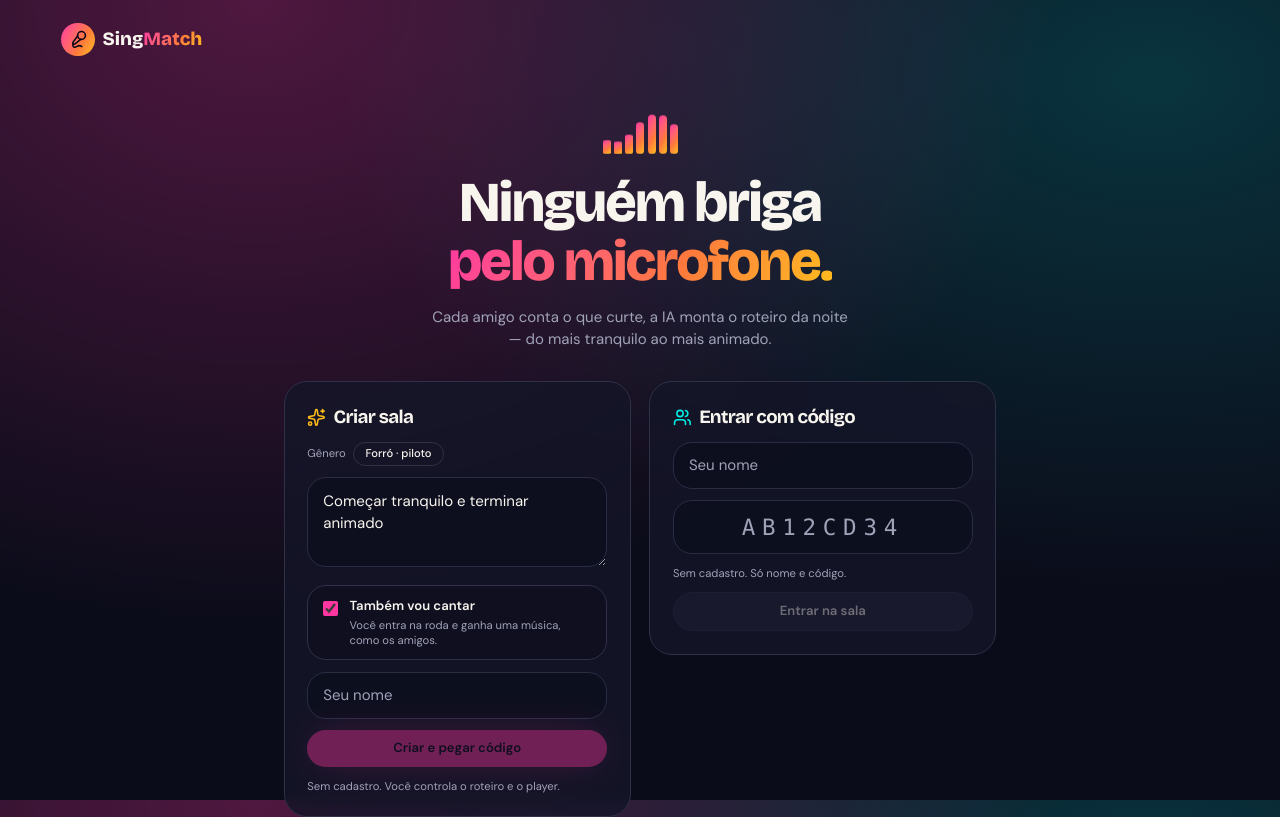
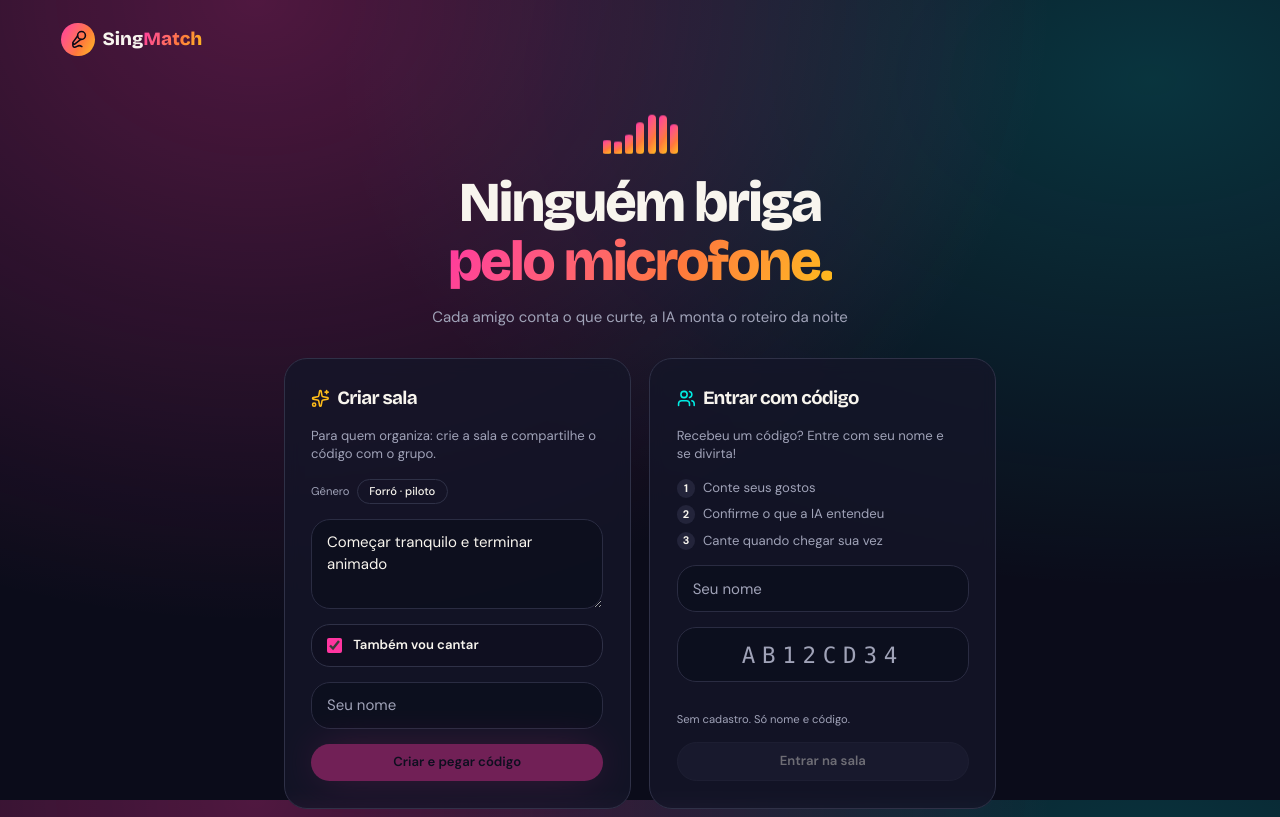
Before and after one commit to IsabelaMoura73/SingMatch, a React (Vite) app in the folder frontend/: page / in a window 1280 px wide. Shown: the top 817 px of the page. Built offline with nearby package versions, Linux system fonts and the light colour scheme; no server answers.

Commit message:
style(frontend): cards da tela inicial com a mesma altura

```diff
--- a/frontend/src/components/Home.tsx
+++ b/frontend/src/components/Home.tsx
@@ -48,15 +48,16 @@ export function Home({ busy, creating, joining, initialCode, onCreate, onJoin }:
           Ninguém briga<br /><span className="text-hot">pelo microfone.</span>
         </h1>
         <p className="mx-auto mt-4 mb-0 max-w-md text-muted-foreground">
-          Cada amigo conta o que curte, a IA monta o roteiro da noite — do mais tranquilo ao mais animado.
+          Cada amigo conta o que curte, a IA monta o roteiro da noite
         </p>
       </section>
 
-      <div className="grid items-start gap-5 md:grid-cols-2">
-        <form className="sm-card space-y-3" onSubmit={submitCreate} aria-labelledby="criar-sala">
+      <div className="grid gap-5 md:grid-cols-2">
+        <form className="sm-card flex min-h-[30rem] flex-col gap-4 sm:p-7" onSubmit={submitCreate} aria-labelledby="criar-sala">
           <h2 id="criar-sala" className="flex items-center gap-2 text-xl font-bold">
             <Sparkles className="h-5 w-5 text-accent" aria-hidden="true" />Criar sala
           </h2>
+          <p className="text-sm text-muted-foreground">Para quem organiza: crie a sala e compartilhe o código com o grupo.</p>
           <p className="flex items-center gap-2 text-xs text-muted-foreground">
             Gênero <span className="sm-chip border border-border text-foreground">Forró · piloto</span>
           </p>
@@ -68,17 +69,14 @@ export function Home({ busy, creating, joining, initialCode, onCreate, onJoin }:
             value={intention}
             onChange={e => setIntention(e.target.value)}
           />
-          <label className="flex cursor-pointer items-start gap-3 rounded-xl border border-border bg-background/40 px-4 py-3">
+          <label className="flex cursor-pointer items-center gap-3 rounded-xl border border-border bg-background/40 px-4 py-3">
             <input
               type="checkbox"
-              className="mt-1 h-4 w-4 shrink-0 p-0 accent-primary"
+              className="h-4 w-4 shrink-0 accent-primary"
               checked={willSing}
               onChange={e => setWillSing(e.target.checked)}
             />
-            <span className="flex flex-col gap-0.5">
-              <span className="text-sm font-semibold">Também vou cantar</span>
-              <span className="text-xs text-muted-foreground">Você entra na roda e ganha uma música, como os amigos.</span>
-            </span>
+            <span className="text-sm font-semibold">Também vou cantar</span>
           </label>
           {willSing && (
             <input
@@ -91,16 +89,24 @@ export function Home({ busy, creating, joining, initialCode, onCreate, onJoin }:
               onChange={e => setHostName(e.target.value)}
             />
           )}
-          <button className="sm-btn-primary w-full" disabled={busy || !canCreate}>
+          <button className="sm-btn-primary mt-auto w-full" disabled={busy || !canCreate}>
             {creating ? 'Criando sala...' : 'Criar e pegar código'}
           </button>
-          <p className="mb-0 text-xs text-muted-foreground">Sem cadastro. Você controla o roteiro e o player.</p>
         </form>
 
-        <form className="sm-card space-y-3" onSubmit={submitJoin} aria-labelledby="entrar-sala">
+        <form className="sm-card flex min-h-[30rem] flex-col gap-4 sm:p-7" onSubmit={submitJoin} aria-labelledby="entrar-sala">
           <h2 id="entrar-sala" className="flex items-center gap-2 text-xl font-bold">
             <Users className="h-5 w-5 text-neon" aria-hidden="true" />Entrar com código
           </h2>
+          <p className="text-sm text-muted-foreground">Recebeu um código? Entre com seu nome e se&nbsp;divirta!</p>
+          <ol className="flex flex-col gap-2 text-sm text-muted-foreground">
+            {['Conte seus gostos', 'Confirme o que a IA entendeu', 'Cante quando chegar sua vez'].map((step, i) => (
+              <li key={step} className="flex items-center gap-2">
+                <span className="grid h-5 w-5 shrink-0 place-items-center rounded-full bg-secondary text-[11px] font-bold text-foreground">{i + 1}</span>
+                {step}
+              </li>
+            ))}
+          </ol>
           <input
             className="sm-input"
             aria-label="Seu nome"
@@ -122,10 +128,13 @@ export function Home({ busy, creating, joining, initialCode, onCreate, onJoin }:
             value={code}
             onChange={e => setCode(cleanCode(e.target.value))}
           />
-          <p className="text-xs text-muted-foreground">Sem cadastro. Só nome e código.</p>
-          <button className="sm-btn-ghost w-full" disabled={busy || !canJoin}>
-            {joining ? 'Entrando...' : 'Entrar na sala'}
-          </button>
+          {/* Texto e botão no fim do card, alinhados com o botão de "Criar sala". */}
+          <div className="mt-auto flex flex-col gap-4">
+            <p className="text-xs text-muted-foreground">Sem cadastro. Só nome e código.</p>
+            <button className="sm-btn-ghost w-full" disabled={busy || !canJoin}>
+              {joining ? 'Entrando...' : 'Entrar na sala'}
+            </button>
+          </div>
         </form>
       </div>
     </div>
```
